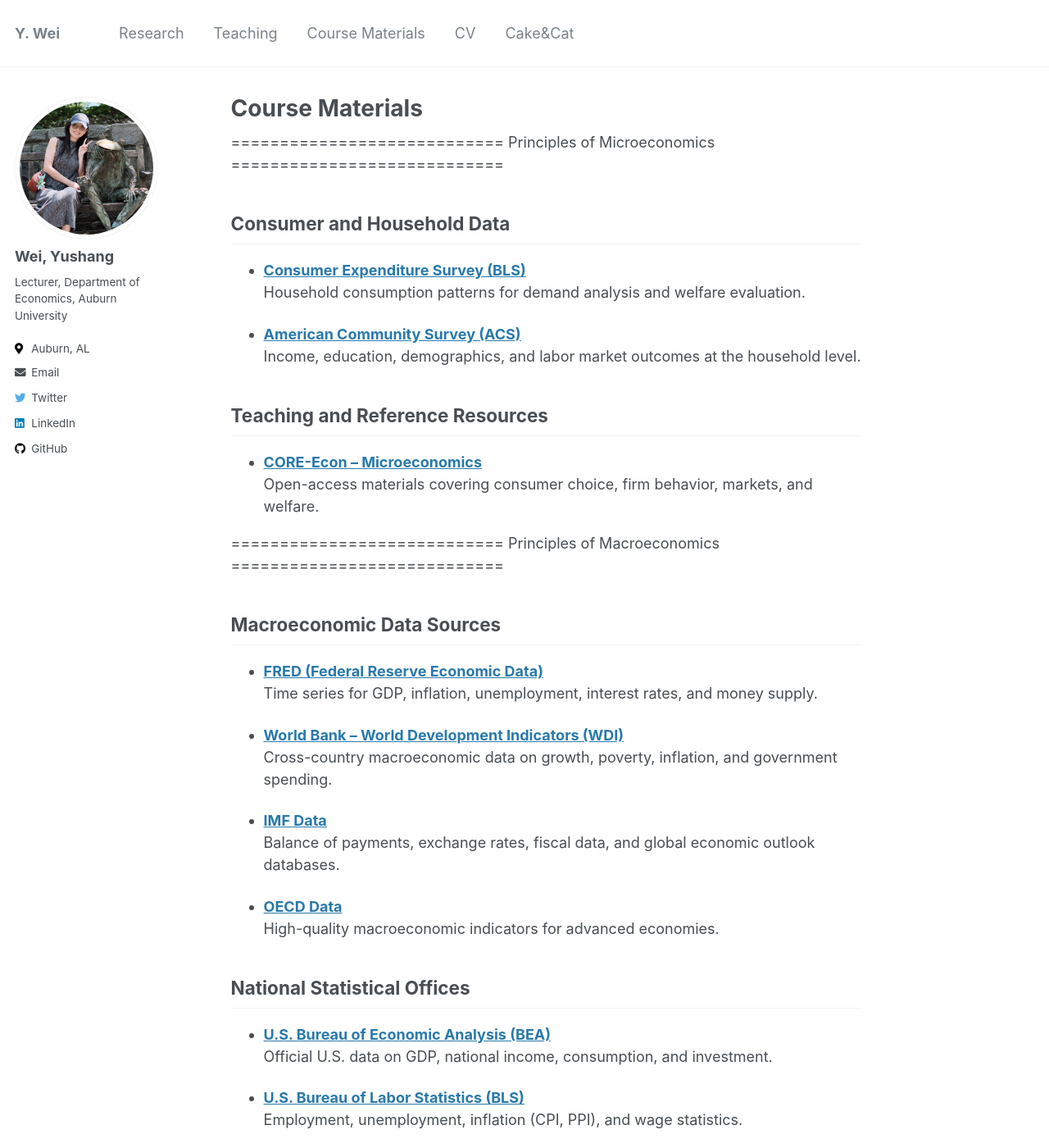
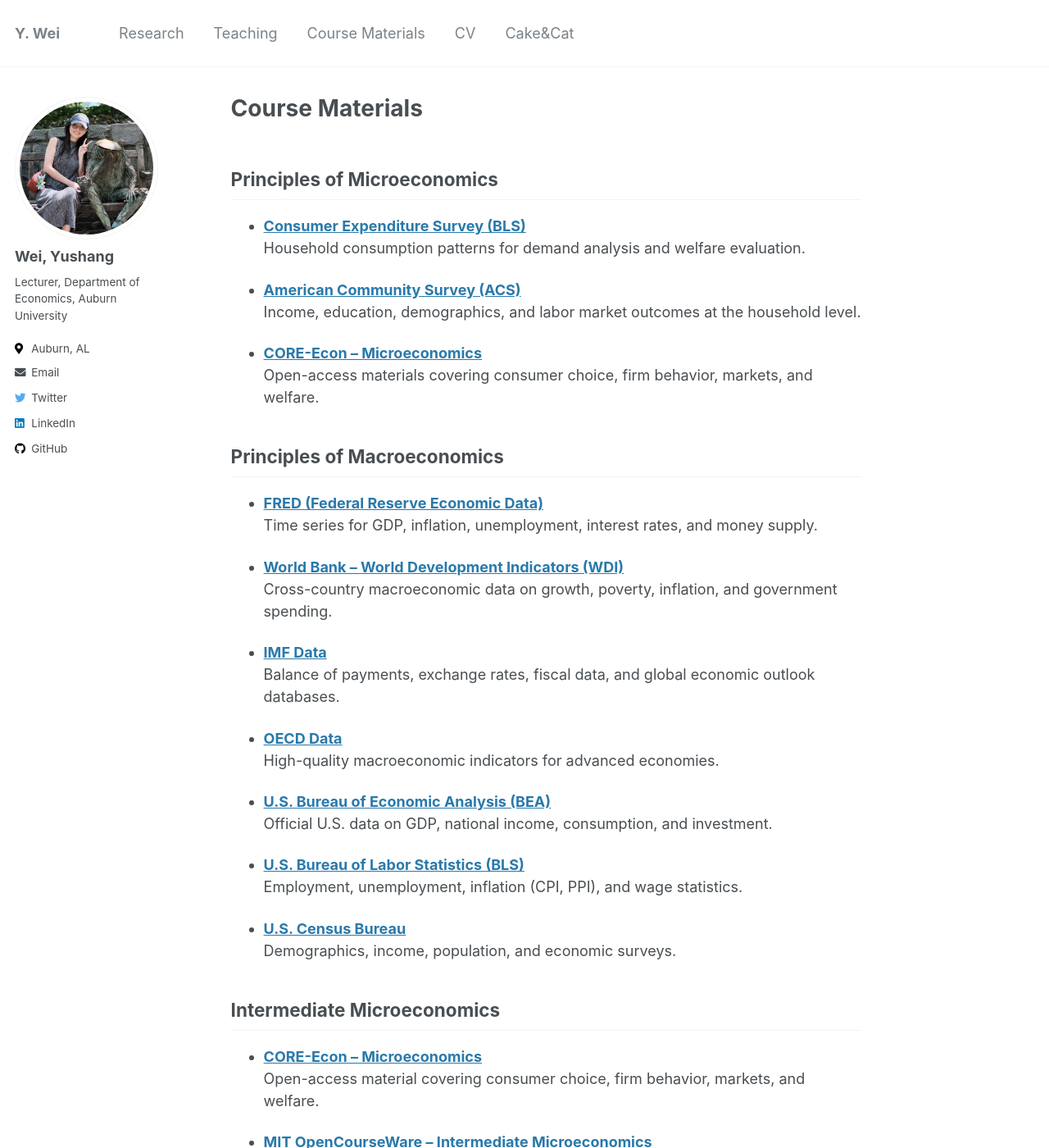
Before and after one commit to yushang1994/yushangw, a Jekyll site: the page built from _pages/teaching-materials.md, in a window 1280 px wide and 1400 px high. Shown: the whole window at 82% size. Built offline with Jekyll 4.4.1, drawn with Linux system fonts in a browser that asks for light colours; some of the changed text lies outside the part shown.

Commit message:
teaching

```diff
--- a/_pages/teaching-materials.md
+++ b/_pages/teaching-materials.md
@@ -4,11 +4,9 @@ title: "Course Materials"
 header:
   og_image: "teaching/pdp.png"
 ---
-============================
-Principles of Microeconomics
-============================
 
-## Consumer and Household Data
+## Principles of Microeconomics
+
 
 - **[Consumer Expenditure Survey (BLS)](https://www.bls.gov/cex/)**
   Household consumption patterns for demand analysis and welfare evaluation.
@@ -16,16 +14,11 @@ Principles of Microeconomics
 - **[American Community Survey (ACS)](https://www.census.gov/programs-surveys/acs)**
   Income, education, demographics, and labor market outcomes at the household level.
 
-## Teaching and Reference Resources
-
 - **[CORE-Econ – Microeconomics](https://www.core-econ.org/the-economy/)**
   Open-access materials covering consumer choice, firm behavior, markets, and welfare.
 
-============================
-Principles of Macroeconomics
-============================
 
-## Macroeconomic Data Sources
+## Principles of Macroeconomics
 
 - **[FRED (Federal Reserve Economic Data)](https://fred.stlouisfed.org)**
   Time series for GDP, inflation, unemployment, interest rates, and money supply.
@@ -39,8 +32,6 @@ Principles of Macroeconomics
 - **[OECD Data](https://data.oecd.org)**
   High-quality macroeconomic indicators for advanced economies.
 
-## National Statistical Offices
-
 - **[U.S. Bureau of Economic Analysis (BEA)](https://www.bea.gov)**
   Official U.S. data on GDP, national income, consumption, and investment.
 
@@ -50,11 +41,8 @@ Principles of Macroeconomics
 - **[U.S. Census Bureau](https://www.census.gov)**
   Demographics, income, population, and economic surveys.
 
-============================
-Intermediate Microeconomics
-===========================
 
-## Textbooks, Lecture Notes, and Theory References
+## Intermediate Microeconomics
 
 - **[CORE-Econ – Microeconomics](https://www.core-econ.org/the-economy/)**
   Open-access material covering consumer choice, firm behavior, markets, and welfare.
```
